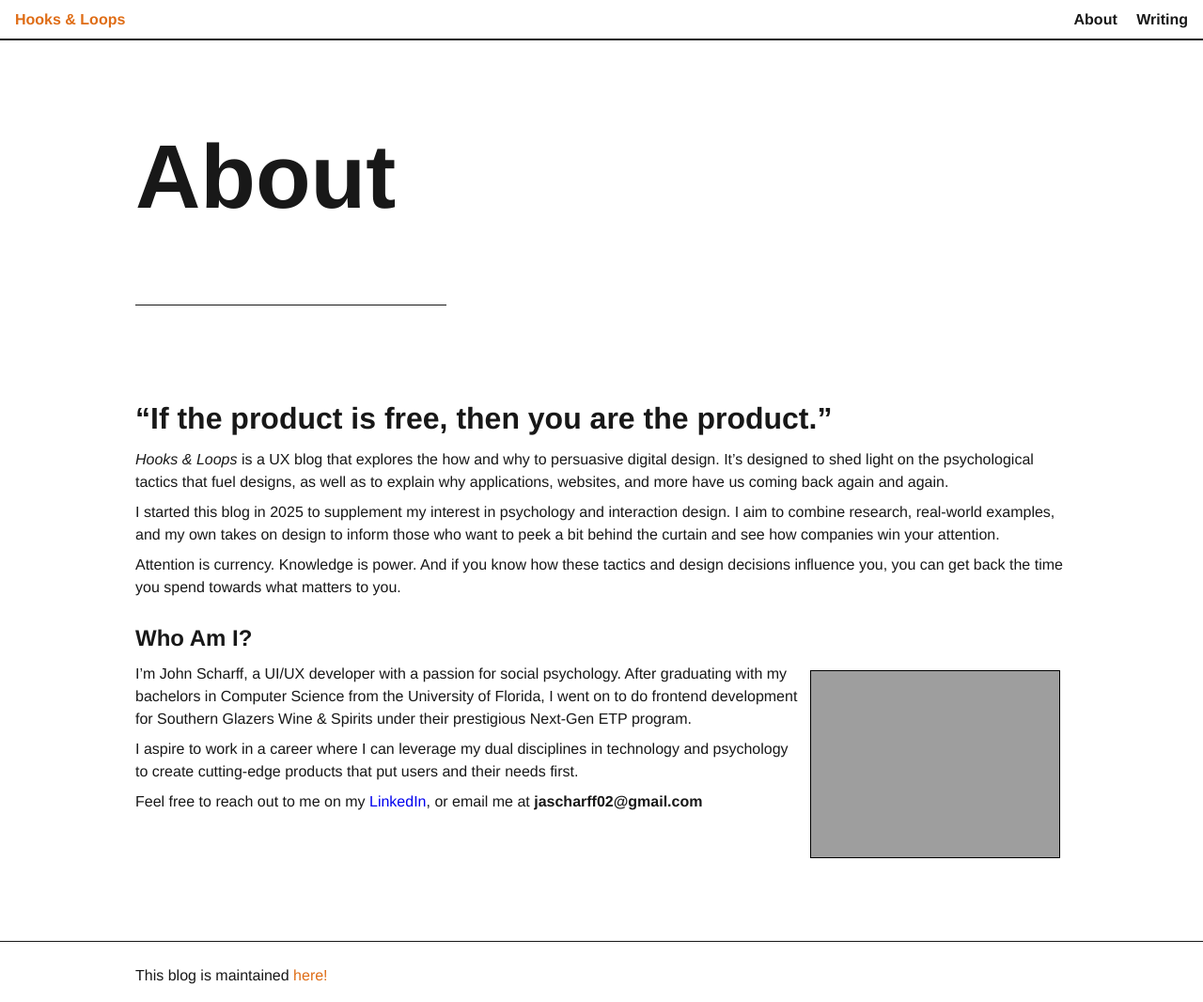
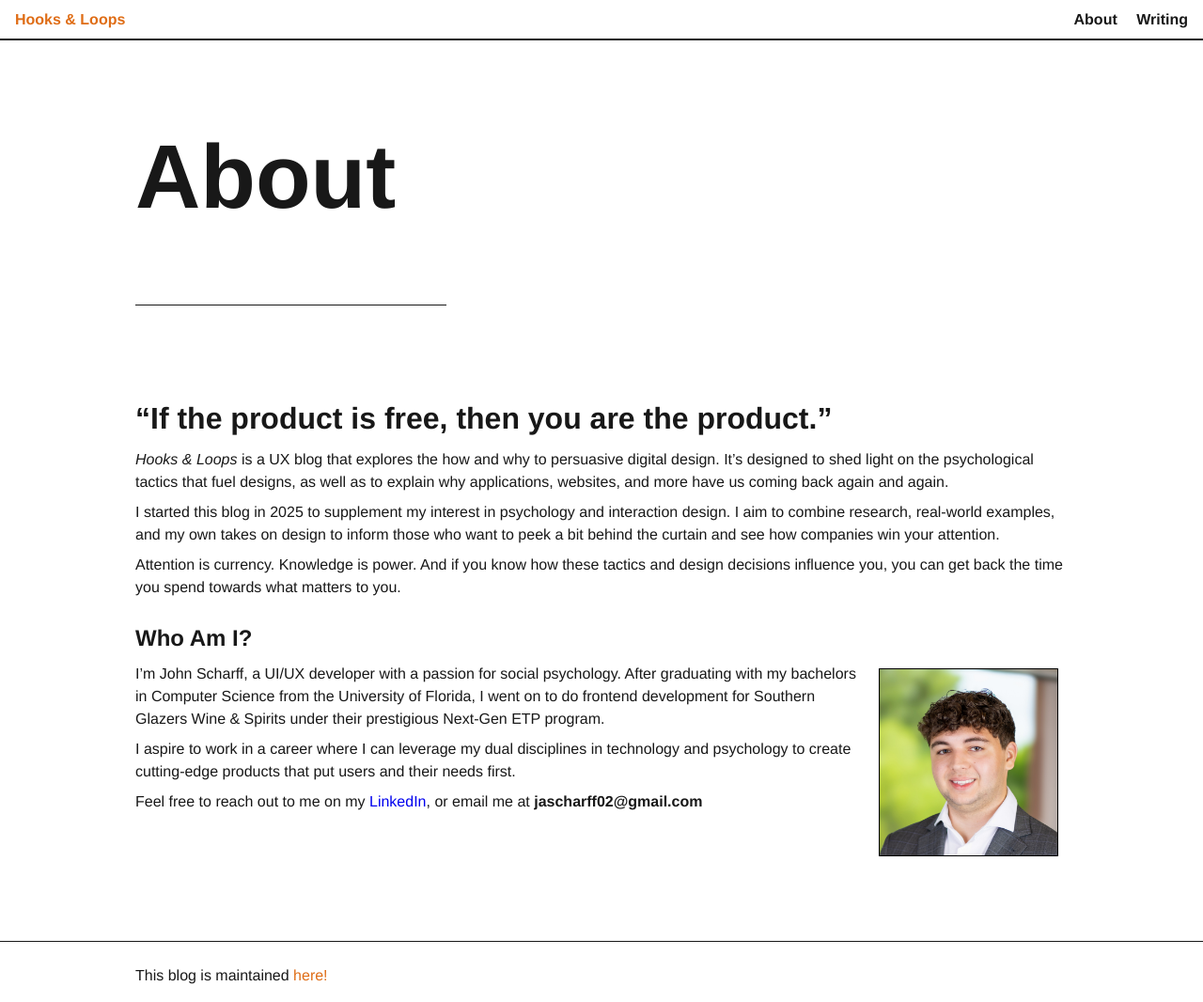
Before and after one commit to MiniMinstrel/uxblog, a Jekyll site: the page built from about.md, in a window 1280 px wide. Shown: the whole page at 94% size. Built offline with Jekyll 4.4.1, drawn with Linux system fonts in a browser that asks for light colours.

Commit message:
converted to img tags

```diff
--- a/_config.yml
+++ b/_config.yml
@@ -16,7 +16,7 @@
 title: Hooks <br/>& Loops
 minititle: Hooks & Loops
 description: A UX blog dedicated to the psychological principles and design choices that keep us coming back for more.
-baseurl: "uxblog" # the subpath of your site, e.g. /blog
+baseurl: "/uxblog" # the subpath of your site, e.g. /blog
 url: "https://miniminstrel.github.io/" # the base hostname & protocol for your site, e.g. http://example.com
 github_repo: uxblog # the GitHub repo name for your project
 github_username: MiniMinstrel
--- a/about.md
+++ b/about.md
@@ -14,7 +14,7 @@ Attention is currency. Knowledge is power. And if you know how these tactics and
 
 ### Who Am I?
 
-![]({{site.baseurl | prepend: site.url}}/assets/scharff-headshot.jpg){: style="float: right; border: 1px black solid; margin: 8px" height="200"}
+<img src="{{site.baseurl | prepend: site.url}}/assets/images/scharff-headshot.jpg" alt="scharff-headshot" style="float: right; border: 1px black solid; margin: 10px; margin-top: 6px;" height="200" />
 
 I'm John Scharff, a UI/UX developer with a passion for social psychology. After graduating with my bachelors in Computer Science from the University of Florida, I went on to do frontend development for Southern Glazers Wine & Spirits under their prestigious Next-Gen ETP program.
 
```
Also changed, not shown: _posts/2025-05-21-duolingo-and-identity-design.md (+3 -3 lines).
